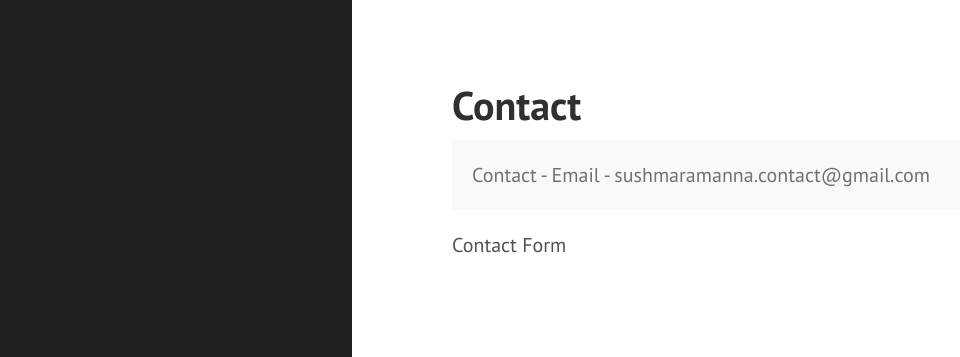
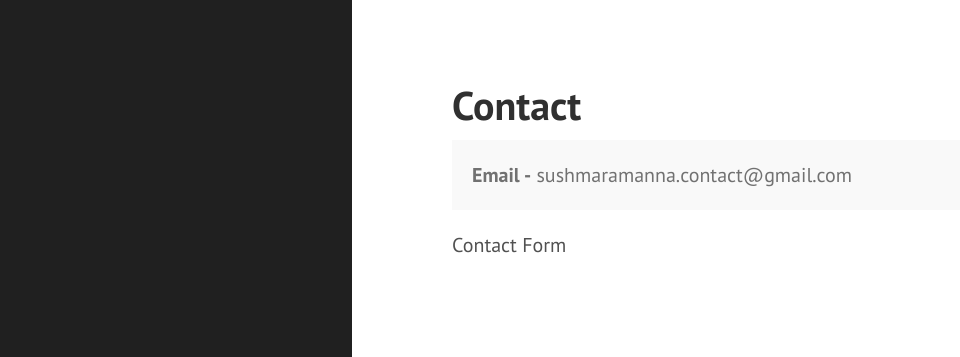
Before and after one commit to sushma-r/sushma-r.github.io, a Jekyll site: the page built from public/contact.md, in a window 1280 px wide. Shown: the top 357 px of the page, without its empty margins (8-968 px from the left). Built offline with Jekyll 4.4.1, drawn with Linux system fonts in a browser that asks for light colours; Markdown is read by kramdown in place of the engine named in the settings.

Commit message:
css change

```diff
--- a/public/contact.md
+++ b/public/contact.md
@@ -4,7 +4,7 @@
 ---
 
 <p class="message">
-  Contact - Email - sushmaramanna.contact@gmail.com
+  <b>Email -</b> sushmaramanna.contact@gmail.com
 </p>
 
  Contact Form
--- a/public/css/poole.css
+++ b/public/css/poole.css
@@ -302,7 +302,7 @@
 
 .page,
 .post {
-  margin-bottom: 4em;
+  margin-bottom: 2em;
 }
 
 /* Blog post or page title */
```
